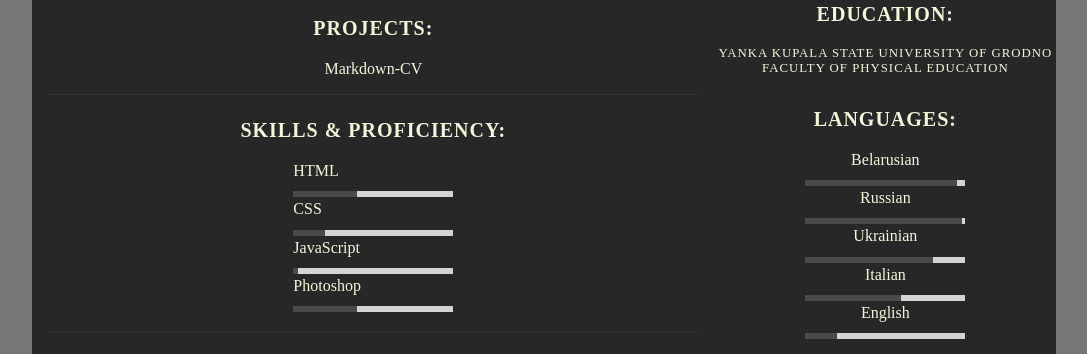
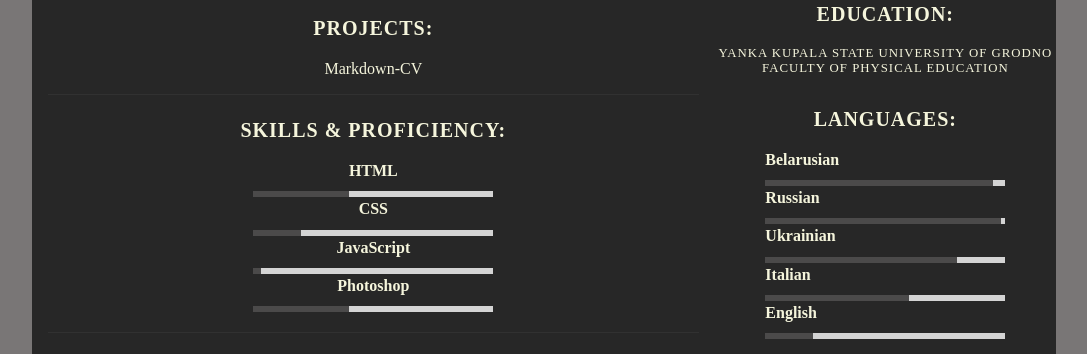
Before and after one commit to aQafresca/rsschool-cv, a plain HTML site: page index.html in a window 1280 px wide. Shown: the part 586-940 px from the top of the page, without its empty margins (96-1183 px from the left). Drawn offline with Linux system fonts and the light colour scheme.

Commit message:
fix: Element <div> is not permitted as content in <span>

```diff
--- a/index.html
+++ b/index.html
@@ -13,7 +13,7 @@
 
 <body>
     <header>
-        <nav>
+        <div class="container">
             <ul>
                 <li>SUMMARY</li>
                 <li>EDUCATION</li>
@@ -25,6 +25,8 @@
                 <li>CONTACT-INFO</li>
             </ul>
             </nav>
+        </div>
+        <nav>
     </header>
     <main>
         <section class="left-side">
@@ -59,32 +61,30 @@
             </div>
             <div class="proficiency">
                 <h2>Skills & proficiency:</h2>
-                <ul>
-                    <li>
-                        <span class="text">HTML</span>
-                        <span class="percent">
+                <div class="text">
+                    <h4>HTML</h4>
+                    <div class="percent">
                         <div style="width: 40%;"></div>
-                        </span>
-                    </li>
-                    <li>
-                        <span class="text">CSS</span>
-                        <span class="percent">
+                    </div>
+                </div>
+                <div class="text">
+                    <h4>CSS</h4>
+                    <div class="percent">
                         <div style="width: 20%;"></div>
-                        </span>
-                    </li>
-                    <li>
-                        <span class="text">JavaScript</span>
-                        <span class="percent">
+                    </div>
+                </div>
+                <div class="text">
+                    <h4>JavaScript</h4>
+                    <div class="percent">
                         <div style="width: 3%;"></div>
-                        </span>
-                    </li>
-                    <li>
-                        <span class="text">Photoshop</span>
-                        <span class="percent">
+                    </div>
+                </div>
+                <div class="text">
+                    <h4>Photoshop</h4>
+                    <div class="percent">
                         <div style="width: 40%;"></div>
-                        </span>
-                    </li>
-                </ul>
+                    </div>
+                </div>
             </div>
             <div class="hobbies-box">
                 <h2>hobbies:</h2>
@@ -151,38 +151,36 @@
             </div>
             <div class="languages">
                 <h2>languages:</h2>
-                <ul>
-                    <li>
-                        <span class="text">Belarusian</span>
-                        <span class="percent">
+                <div class="text">
+                    <h4>Belarusian</h4>
+                    <div class="percent">
                         <div style="width: 95%;"></div>
-                        </span>
-                    </li>
-                    <li>
-                        <span class="text">Russian</span>
-                        <span class="percent">
+                    </div>
+                </div>
+                <div class="text">
+                    <h4>Russian</h4>
+                    <div class="percent">
                         <div style="width: 98%;"></div>
-                        </span>
-                    </li>
-                    <li>
-                        <span class="text">Ukrainian</span>
-                        <span class="percent">
+                    </div>
+                </div>
+                <div class="text">
+                    <h4>Ukrainian</h4>
+                    <div class="percent">
                         <div style="width: 80%;"></div>
-                        </span>
-                    </li>
-                    <li>
-                        <span class="text">Italian</span>
-                        <span class="percent">
+                    </div>
+                </div>
+                <div class="text">
+                    <h4>Italian</h4>
+                    <div class="percent">
                         <div style="width: 60%;"></div>
-                        </span>
-                    </li>
-                    <li>
-                        <span class="text">English</span>
-                        <span class="percent">
+                    </div>
+                </div>
+                <div class="text">
+                    <h4>English</h4>
+                    <div class="percent">
                         <div style="width: 20%;"></div>
-                        </span>
-                    </li>
-                </ul>
+                    </div>
+                </div>
             </div>
         </section>
     </main>
--- a/style.css
+++ b/style.css
@@ -3,6 +3,12 @@
     padding: 0;
     text-decoration: none;
     list-style: none;
+    box-sizing: border-box;
+}
+.container {
+    max-width: 1100px;
+    padding: 0 20px;
+    margin: 0 auto;
 }
 
 h2 {
@@ -61,6 +67,7 @@ main {
 .left-side {
     text-align: center;
     padding: 0 1em;
+    margin: 0 auto;
 }
 
 .left-side-title {
@@ -229,22 +236,17 @@ main {
     margin-top: 2em;
 }
 
-.languages ul {
-    display: flex;
-    flex-direction: column;
-    position: relative;
-    text-align: center;
-    list-style: none;
-    width: 10em;
+.text {
+    width: 15em;
+}
 
-}
 
 .languages .percent {
     position: relative;
     width: 100%;
     height: 6px;
     background-color: rgb(212, 212, 212);
-    display: block;
+    /* display: block; */
     margin-top: 0.7em;
     margin-bottom: 0.2em;
 }
```
Lines whose indentation alone changed are shown as unchanged.
